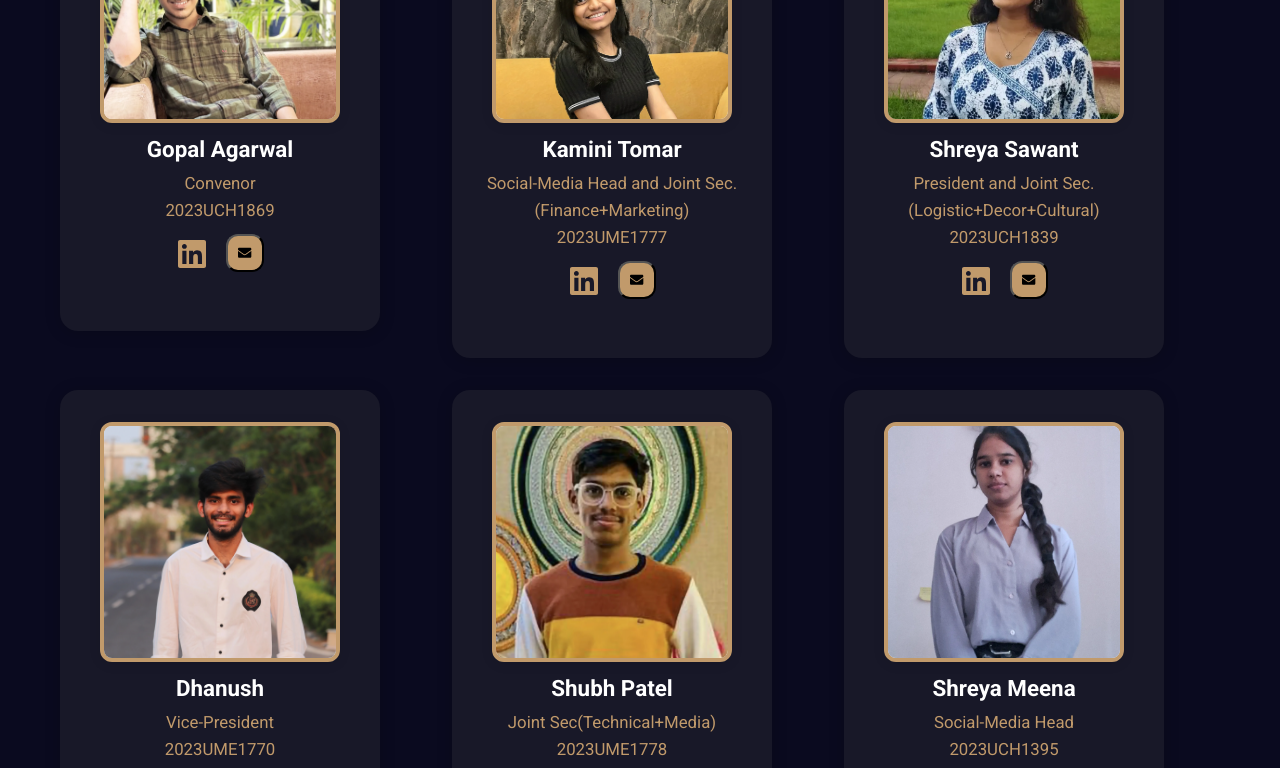
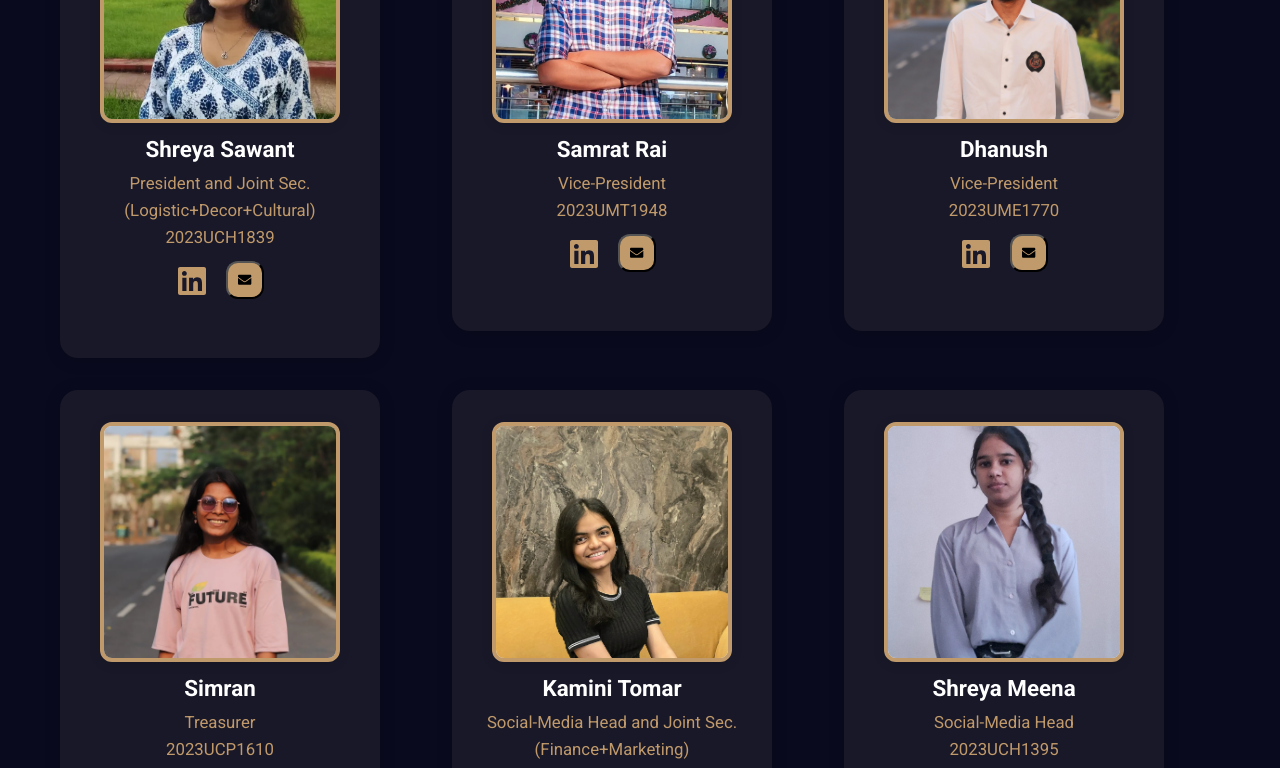
Before and after one commit to Simran759/Think_India, a React (Create React App) app: page /team in a window 1280 px wide. Shown: the part 3100-3868 px from the top of the page. Built offline with nearby package versions, Linux system fonts and the light colour scheme.

Commit message:
add files

```diff
--- a/src/pages/Team.js
+++ b/src/pages/Team.js
@@ -22,18 +22,20 @@ const Team = () => {
   ];
 
   const CoreTeam = [
+      { id: "2023UCH1869", name: "Gopal Agarwal", position: "Convenor", image: "/team_member_pic/Gopal Agarwal.webp", linkedinUrl: "https://www.linkedin.com/in/gopal-agarwal-bb591b2ba/",  instagramUrl:"https://www.instagram.com/gopal_.agarwal/",email:"2023uch1869@mnit.ac.in" },
+     { id: "2023UCP1671", name: "Ashika", position: "Co-Convenor", image: "/team_member_pic/Ashika.webp", linkedinUrl: "https://www.linkedin.com/in/ashika-janothariya-140613293/",  instagramUrl:"https://www.instagram.com/shika_502/",email:"2023ucp1671@mnit.ac.in" },
+      { id: "2023UME1921", name: "Ayush Kumar Gupta", position: "Co-Convenor and Gen Sec", image: "/team_member_pic/Ayush gupta.webp", linkedinUrl: "https://www.linkedin.com/in/ayush-gupta808/",  instagramUrl:"https://www.instagram.com/guptayush232/",email:"2023ume1921@mnit.ac.in" },
+      { id: "2023UCH1839", name: "Shreya Sawant", position: "President and Joint Sec.(Logistic+Decor+Cultural)", image: "/team_member_pic/shreya sawant.webp",  linkedinUrl:"https://www.linkedin.com/in/shreya-sawant-11a936283/",  instagramUrl:"https://www.instagram.com/sheeshh_shreya/",email:"2023uch1839@mnit.ac.in" },
+          { id: "2023UMT1948", name: "Samrat Rai", position: "Vice-President", image: "/team_member_pic/SAMRAT RAI.webp",  linkedinUrl:"https://www.linkedin.com/in/samrat-rai-2407b22b1/",  instagramUrl:"https://www.instagram.com/dhanushchandra2006/",email:"2023umt1948@mnit.ac.in" },
+          { id: "2023UME1770", name: "Dhanush", position: "Vice-President", image: "/team_member_pic/Dhanush.webp",  linkedinUrl:"https://www.linkedin.com/in/dhanush-chandra-79332a33b/",  instagramUrl:"https://www.instagram.com/dhanushchandra2006/",email:"2023ume1770@mnit.ac.in" },
+
     { id: "2023UCP1610", name: "Simran", position: "Treasurer", image: "/team_member_pic/simran.webp", linkedinUrl: "https://www.linkedin.com/in/simran-3b680128a/",  instagramUrl:"https://www.instagram.com/simm_i8168/",email:"2023ucp1610@mnit.ac.in" },
-     { id: "2023UCP1671", name: "Ashika", position: "Co-Convenor", image: "/team_member_pic/Ashika.webp", linkedinUrl: "https://www.linkedin.com/in/ashika-janothariya-140613293/",  instagramUrl:"https://www.instagram.com/shika_502/",email:"2023ucp1671@mnit.ac.in" },
-  { id: "2023UME1921", name: "Ayush Kumar Gupta", position: "Co-Convenor and Gen Sec", image: "/team_member_pic/Ayush gupta.webp", linkedinUrl: "https://www.linkedin.com/in/ayush-gupta808/",  instagramUrl:"https://www.instagram.com/guptayush232/",email:"2023ume1921@mnit.ac.in" },
-  { id: "2023UCH1869", name: "Gopal Agarwal", position: "Convenor", image: "/team_member_pic/Gopal Agarwal.webp", linkedinUrl: "https://www.linkedin.com/in/gopal-agarwal-bb591b2ba/",  instagramUrl:"https://www.instagram.com/gopal_.agarwal/",email:"2023uch1869@mnit.ac.in" },
 
  { id: "2023UME1777", name: "Kamini Tomar", position: "Social-Media Head and Joint Sec.(Finance+Marketing)", image: "/team_member_pic/KAMINI TOMAR.webp",  linkedinUrl:"https://www.linkedin.com/in/kamini-tomar/",  instagramUrl:"https://www.instagram.com/kamini_1239/",email:"2023ume1777@mnit.ac.in" },
-  { id: "2023UCH1839", name: "Shreya Sawant", position: "President and Joint Sec.(Logistic+Decor+Cultural)", image: "/team_member_pic/shreya sawant.webp",  linkedinUrl:"https://www.linkedin.com/in/shreya-sawant-11a936283/",  instagramUrl:"https://www.instagram.com/sheeshh_shreya/",email:"2023uch1839@mnit.ac.in" },
-      { id: "2023UME1770", name: "Dhanush", position: "Vice-President", image: "/team_member_pic/Dhanush.webp",  linkedinUrl:"https://www.linkedin.com/in/dhanush-chandra-79332a33b/",  instagramUrl:"https://www.instagram.com/dhanushchandra2006/",email:"2023ume1770@mnit.ac.in" },
+         { id: "2023UCH1395", name: "Shreya Meena", position: "Social-Media Head", image: "/team_member_pic/Rabita Meena.webp",  linkedinUrl:"https://www.linkedin.com/in/shreya-meena-385287377/",  instagramUrl:"https://www.instagram.com/the_life_of_enterpreneur/",email:"2023uch1395@mnit.ac.in" },
+
     { id: "2023UME1778", name: "Shubh Patel", position: "Joint Sec(Technical+Media)", image: "/team_member_pic/SHUBH PATEL.webp",  linkedinUrl: "https://www.linkedin.com/in/shubh-patel-656858367/",  instagramUrl:"https://www.instagram.com/shubhpatel5445/" ,email:"2023ume1778@mnit.ac.in" },
-        { id: "2023UCH1395", name: "Shreya Meena", position: "Social-Media Head", image: "/team_member_pic/Rabita Meena.webp",  linkedinUrl:"https://www.linkedin.com/in/shreya-meena-385287377/",  instagramUrl:"https://www.instagram.com/the_life_of_enterpreneur/",email:"2023uch1395@mnit.ac.in" },
 
-      { id: "2023UMT1948", name: "Samrat Rai", position: "Vice-President", image: "/team_member_pic/SAMRAT RAI.webp",  linkedinUrl:"https://www.linkedin.com/in/samrat-rai-2407b22b1/",  instagramUrl:"https://www.instagram.com/dhanushchandra2006/",email:"2023umt1948@mnit.ac.in" },
 
     ]
 
```
